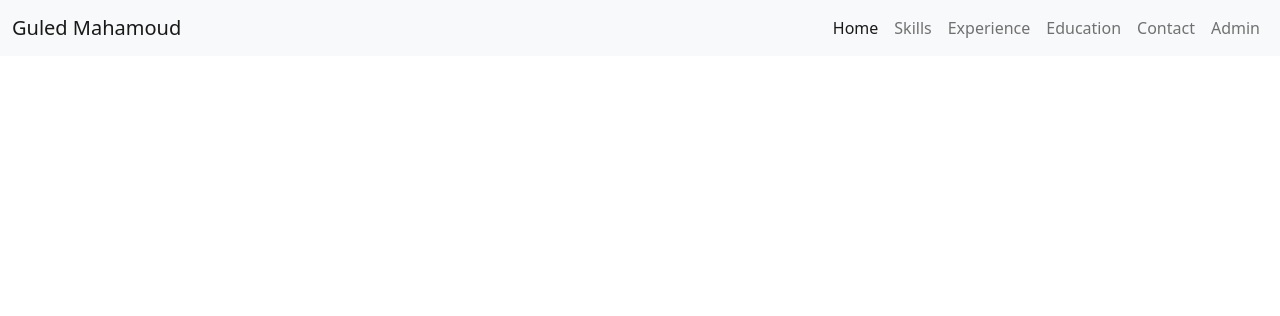
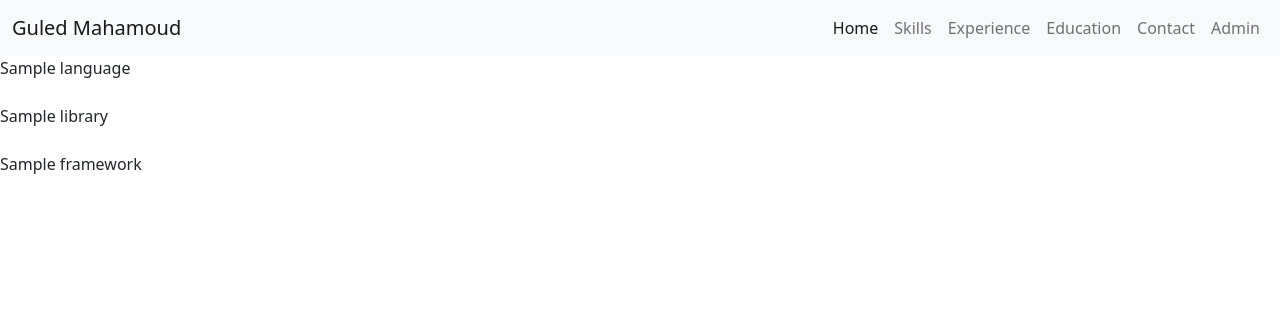
Before and after one commit to gammaled/my-resume-website, a Flask app: page /skills in a window 1280 px wide. Shown: the top 316 px of the page. Run offline with Flask 2, Linux system fonts and the light colour scheme; a database or web service that is not in the repository returns one stand-in record (values such as "Sample title"); some libraries are stand-ins or nearby versions.

Commit message:
added loops to iterate through languages, frameworks and libraries each

```diff
--- a/templates/skills.html
+++ b/templates/skills.html
@@ -1,4 +1,16 @@
 {% extends "base.html" %}
 {% block content %}
 
+    {% for language in languages %}
+        {{ language.name }}<br>
+    {% endfor %}<br>
+
+    {% for library in libraries %}
+        {{ library.name }}<br>
+    {% endfor %}<br>
+
+    {% for framework in frameworks %}
+        {{ framework.name }}<br>
+    {% endfor %}<br>
+
 {% endblock %}
```
